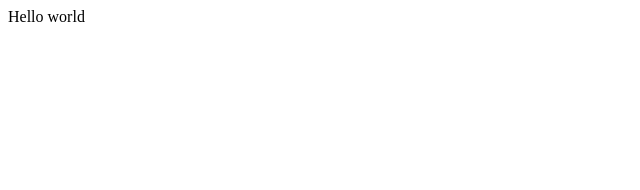
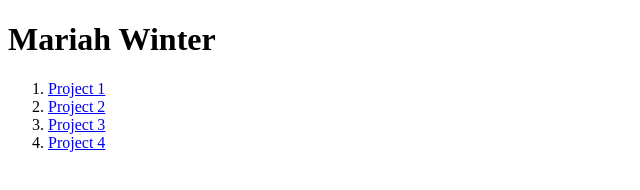
Before and after one commit to mwinter14/mwinter14.github.io-1, a plain HTML site: page index.html in a window 1280 px wide. Shown: the whole page, without its empty margins (0-640 px from the left). Drawn offline with Linux system fonts and the light colour scheme.

Commit message:
added files

```diff
--- a/index.html
+++ b/index.html
@@ -1,13 +1,27 @@
 <!DOCTYPE html>
 <html>
+
 <head>
 	<meta charset="utf-8">
 	<meta name="viewport" content="width=device-width">
 	<title>replit</title>
 	<link href="style.css" rel="stylesheet" type="text/css" />
 </head>
+
 <body>
-    Hello world
-    <script src="script.js"></script>
+	<h1> Mariah Winter </h1>
+	<ol>
+		<li> <a href="Project1.html"> Project 1</a></li>
+		<li> <a href="Project2.html"> Project 2</a></li>
+		<li> <a href="Project3.html"> Project 3</a></li>
+		<li> <a href="Project4.html"> Project 4</a></li>
+	</ol>
+	<script src="script.js">
+
+	</script>
+	<script src="script.js">
+
+	</script>
 </body>
+
 </html>
```
Lines whose indentation alone changed are shown as unchanged.
